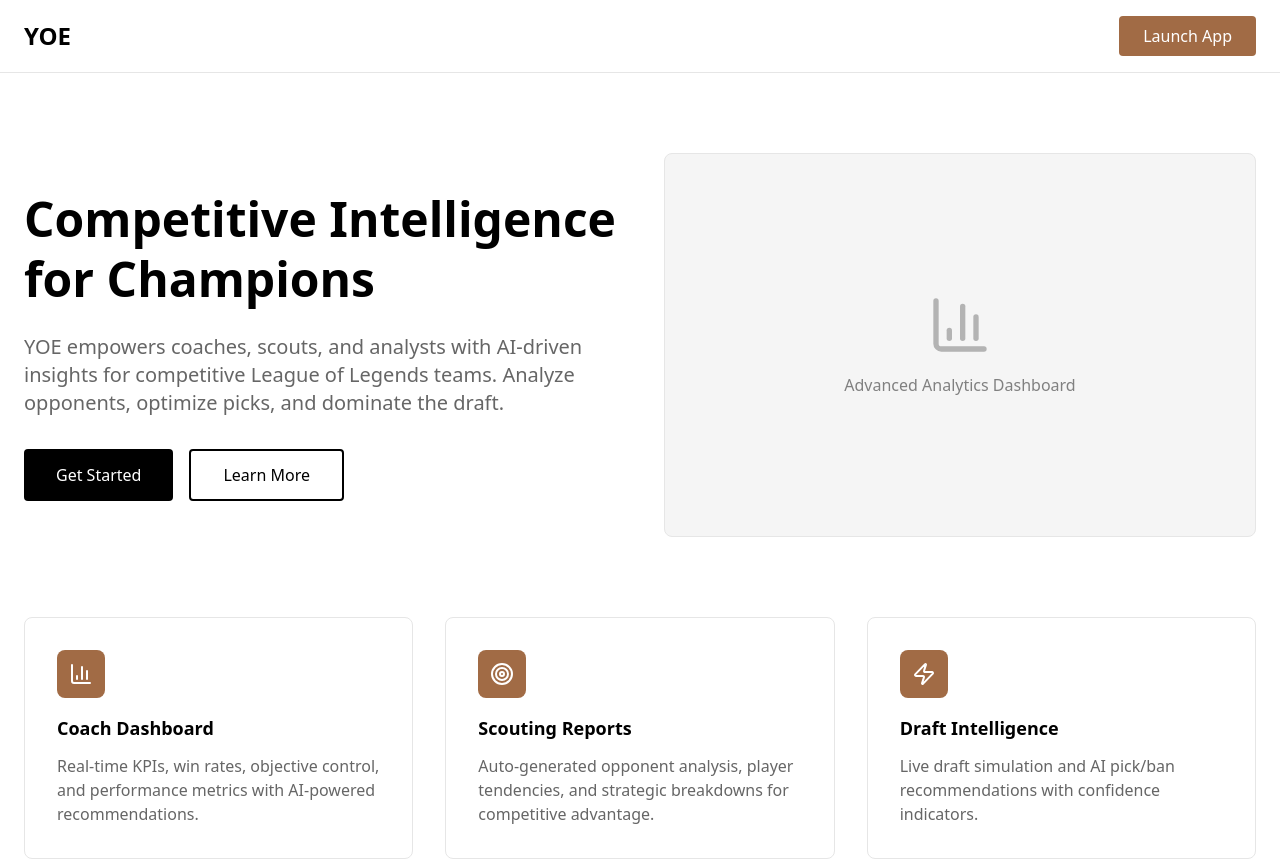
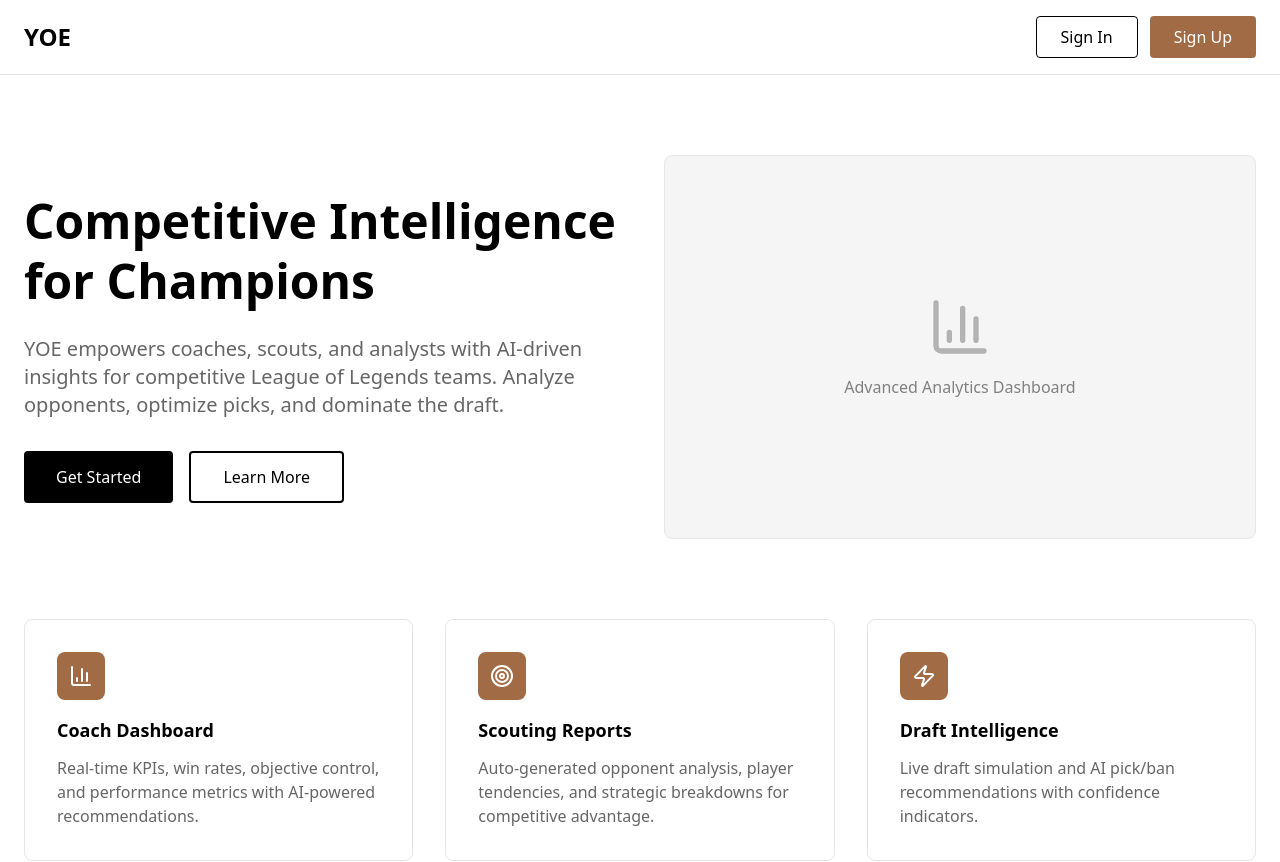
Before and after one commit to DavidKasompe/yoe, a React (Vite) app: page / in a window 1280 px wide. Shown: the top 862 px of the page. Built offline with nearby package versions, Linux system fonts and the light colour scheme.

Commit message:
completionId: cgen-5198b860c5674477b1c48f9f2673936b
cgen-5198b860c5674477b1c48f9f2673936b

```diff
--- a/client/pages/Index.tsx
+++ b/client/pages/Index.tsx
@@ -1,8 +1,10 @@
 import { useNavigate } from "react-router-dom";
 import { BarChart3, Target, Zap } from "lucide-react";
+import { useAuth } from "@/context/AuthContext";
 
 export function Index() {
   const navigate = useNavigate();
+  const { user } = useAuth();
 
   return (
     <div className="min-h-screen bg-white">
@@ -10,12 +12,31 @@ export function Index() {
       <nav className="border-b border-neutral-200">
         <div className="max-w-7xl mx-auto px-6 py-4 flex items-center justify-between">
           <div className="text-2xl font-bold text-black">YOE</div>
+          <div className="flex gap-3">
+            {user ? (
               <button
                 onClick={() => navigate("/coach")}
                 className="bg-brown text-white px-6 py-2 rounded font-medium hover:bg-brown-light transition-colors"
               >
                 Launch App
               </button>
+            ) : (
+              <>
+                <button
+                  onClick={() => navigate("/auth/sign-in")}
+                  className="text-black px-6 py-2 rounded font-medium hover:bg-neutral-100 transition-colors border border-black"
+                >
+                  Sign In
+                </button>
+                <button
+                  onClick={() => navigate("/auth/sign-up")}
+                  className="bg-brown text-white px-6 py-2 rounded font-medium hover:bg-brown-light transition-colors"
+                >
+                  Sign Up
+                </button>
+              </>
+            )}
+          </div>
         </div>
       </nav>
 
```
Lines whose indentation alone changed are shown as unchanged.
